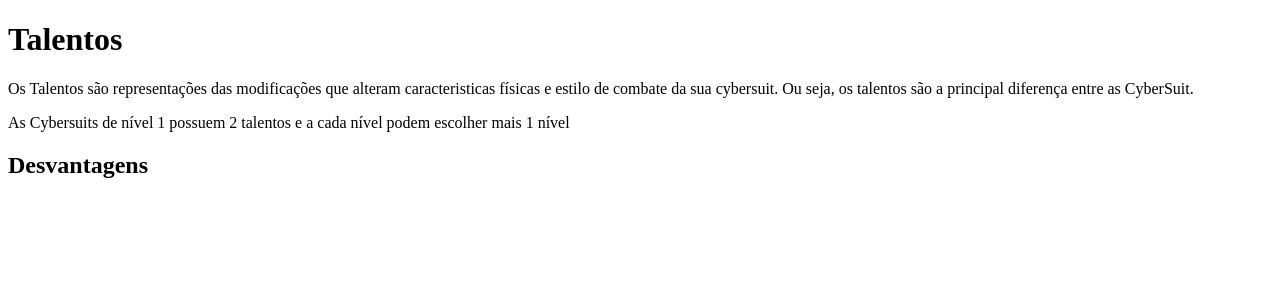
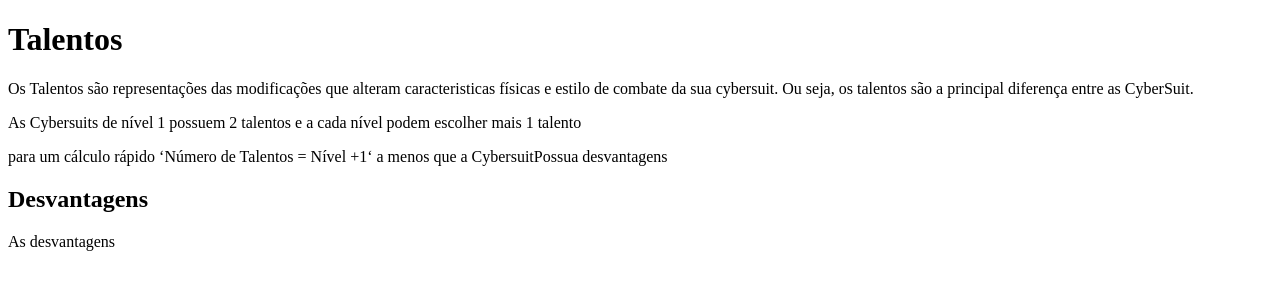
Before and after one commit to ThomasKruchelski/new-frontiers-rpg, a Next.js app: page /documentacao/criacao-de-cybersuit/talentos in a window 1280 px wide. Shown: the top 300 px of the page. Built offline with nearby package versions, Linux system fonts and the light colour scheme.

Commit message:
Atualizar o talentos.mdx

```diff
--- a/pages/documentacao/criacao-de-cybersuit/talentos.mdx
+++ b/pages/documentacao/criacao-de-cybersuit/talentos.mdx
@@ -4,6 +4,10 @@ Os Talentos são representações das modificações que alteram caracteristicas
 e estilo de combate da sua cybersuit. Ou seja, os talentos são a principal diferença
 entre as CyberSuit.
 
-As Cybersuits de nível 1 possuem 2 talentos e a cada nível podem escolher mais 1 nível
+As Cybersuits de nível 1 possuem 2 talentos e a cada nível podem escolher mais 1 talento
+
+para um cálculo rápido ‘Número de Talentos = Nível +1‘ a menos que a CybersuitPossua desvantagens
 
 ## Desvantagens
+
+As desvantagens
```
